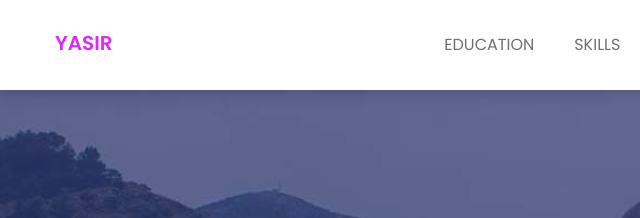
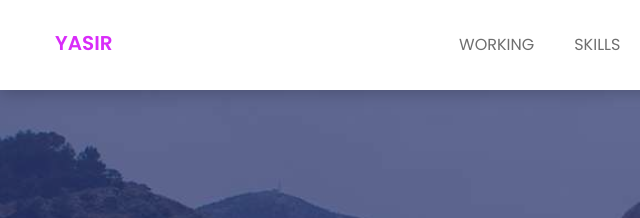
Before and after one commit to yasir29a/Webiste-Portfolio, a plain HTML site: page index.html in a window 1280 px wide. Shown: the top 218 px of the page, 0-640 px from the left. Drawn offline with nearby package versions, Linux system fonts and the light colour scheme.

Commit message:
name change

```diff
--- a/index.html
+++ b/index.html
@@ -78,7 +78,7 @@
 			            <div class="collapse navbar-collapse menu-ui-design" id="navbar-menu">
 			                <ul class="nav navbar-nav navbar-right" data-in="fadeInDown" data-out="fadeOutUp">
 			                <li class=" smooth-menu active"></li>
-			                    <li class=" smooth-menu"><a href="#education">education</a></li>
+			                    <li class=" smooth-menu"><a href="#education">Working</a></li>
 			                    <li class="smooth-menu"><a href="#skills">skills</a></li>
 			                    <li class="smooth-menu"><a href="#experience">experience</a></li>
 			                    <li class="smooth-menu"><a href="#profiles">profile</a></li>
```
